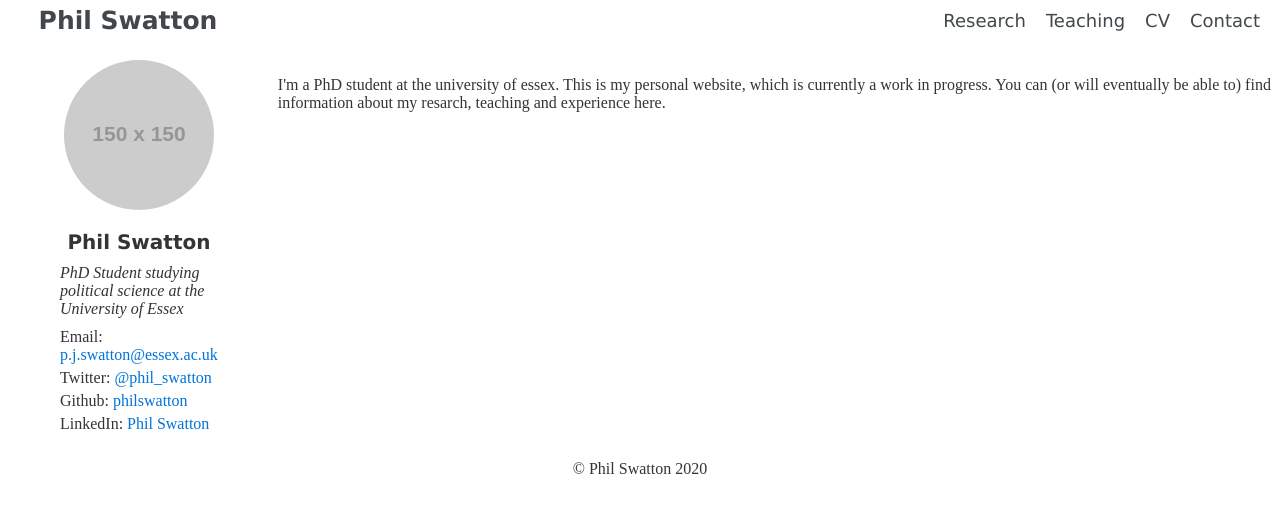
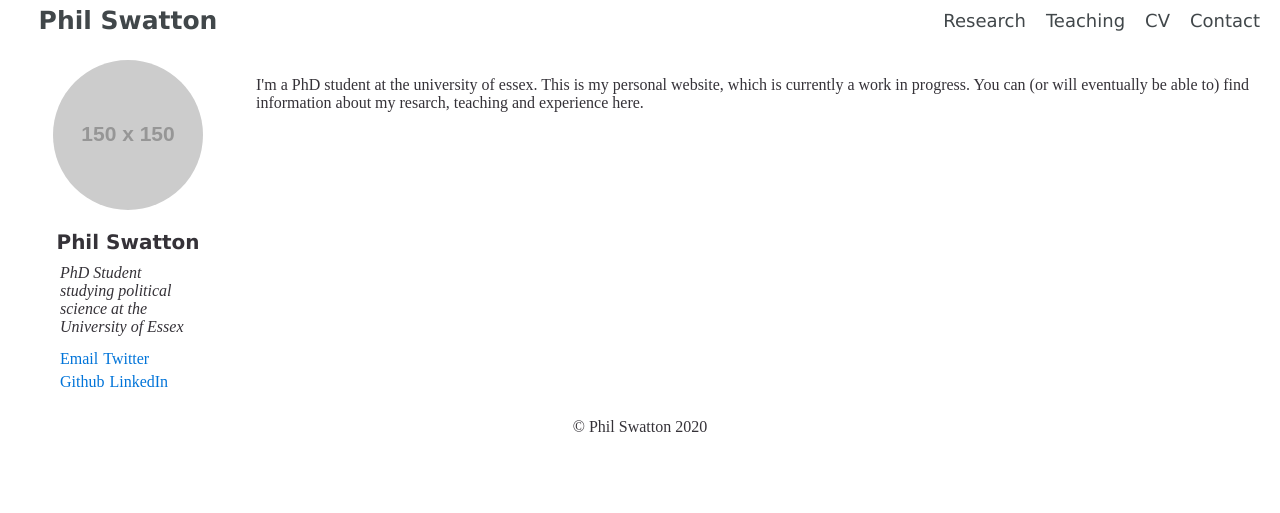
Before and after one commit to philswatton/philswatton.github.io, a Jekyll site: the page built from index.html, in a window 1280 px wide. Shown: the top 513 px of the page. Built offline with Jekyll 4.4.1, drawn with Linux system fonts in a browser that asks for light colours.

Commit message:
Update default.html

```diff
--- a/_layouts/default.html
+++ b/_layouts/default.html
@@ -28,10 +28,10 @@
 				<h1>Phil Swatton</h1>
 				<p><em>PhD Student studying political science at the University of Essex</em></p>
 				<ul>
-					<li>Email: <a href="mailto:p.j.swatton@essex.ac.uk">p.j.swatton@essex.ac.uk</a></li>
-					<li>Twitter: <a href="https://twitter.com/phil_swatton">@phil_swatton</a></li>
-					<li>Github: <a href="https://github.com/philswatton">philswatton</a></li>
-					<li>LinkedIn: <a href="https://www.linkedin.com/in/philswatton/">Phil Swatton</a></ali>
+					<li><a href="mailto:p.j.swatton@essex.ac.uk">Email</a></li>
+					<li><a href="https://twitter.com/phil_swatton">Twitter</a></li>
+					<li><a href="https://github.com/philswatton">Github</a></li>
+					<li><a href="https://www.linkedin.com/in/philswatton/">LinkedIn</a></li>
 				</ul>
 			</div>
 				<main class="content">
```
